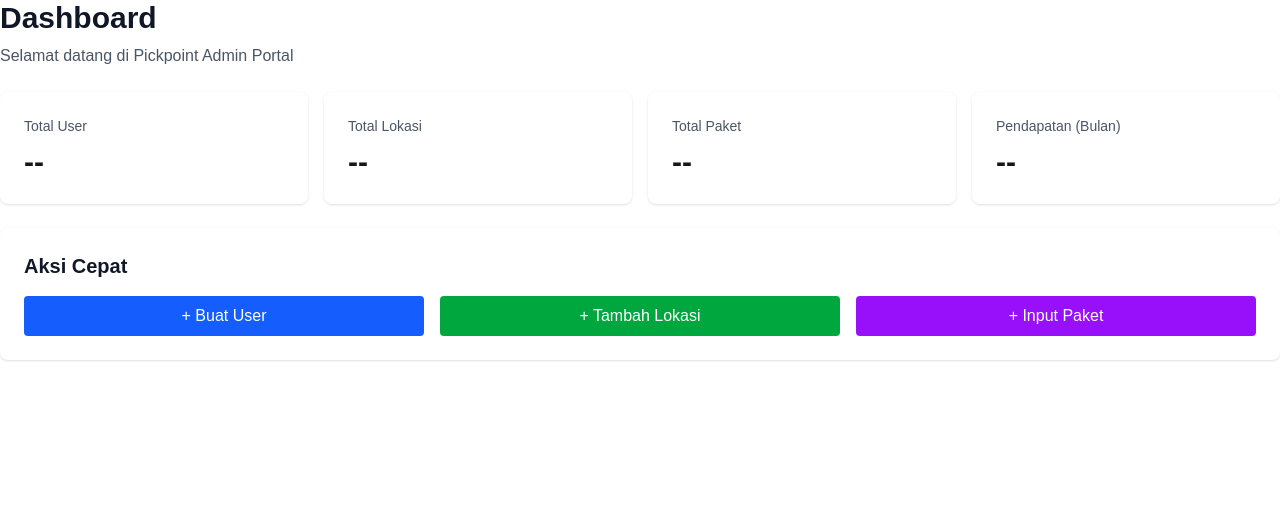
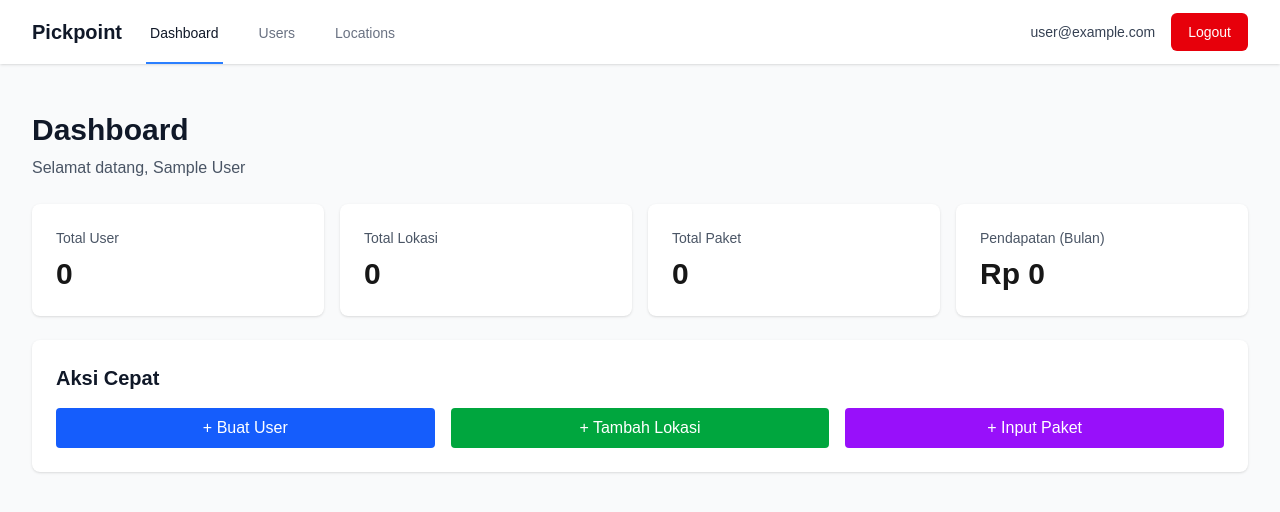
Before and after one commit to shauridh/pickpointdash, a Next.js app in the folder pickpoint/: page /dashboard in a window 1280 px wide. Shown: the top 512 px of the page. Built offline with nearby package versions, Linux system fonts and the light colour scheme; no server answers; the database is empty; sample sign-in values are in the browser's storage.

Commit message:
feat: add dashboard stats API, real data fetching, layout with navbar & logout

```diff
--- /dev/null
+++ b/pickpoint/app/api/dashboard/stats/route.ts
@@ -0,0 +1,50 @@
+import { NextResponse } from 'next/server'
+import { getServerSession } from 'next-auth'
+import { authOptions } from '@/app/api/auth/[...nextauth]/route'
+import { prisma } from '@/lib/prisma'
+
+export async function GET() {
+  try {
+    const session = await getServerSession(authOptions)
+
+    if (!session) {
+      return NextResponse.json({ error: 'Unauthorized' }, { status: 401 })
+    }
+
+    // Get stats dari database
+    const [totalUsers, totalLocations, totalPackages] = await Promise.all([
+      prisma.user.count(),
+      prisma.location.count(),
+      prisma.package.count(),
+    ])
+
+    // Calculate revenue bulan ini (simplified - bisa disesuaikan dengan logic bisnis)
+    const startOfMonth = new Date()
+    startOfMonth.setDate(1)
+    startOfMonth.setHours(0, 0, 0, 0)
+
+    const monthlyRevenue = await prisma.package.aggregate({
+      where: {
+        createdAt: {
+          gte: startOfMonth,
+        },
+      },
+      _sum: {
+        price: true,
+      },
+    })
+
+    return NextResponse.json({
+      totalUsers,
+      totalLocations,
+      totalPackages,
+      monthlyRevenue: monthlyRevenue._sum.price || 0,
+    })
+  } catch (error) {
+    console.error('Error fetching dashboard stats:', error)
+    return NextResponse.json(
+      { error: 'Failed to fetch dashboard stats' },
+      { status: 500 }
+    )
+  }
+}
--- /dev/null
+++ b/pickpoint/app/dashboard/layout.tsx
@@ -0,0 +1,74 @@
+'use client'
+
+import { useSession, signOut } from 'next-auth/react'
+import Link from 'next/link'
+import { usePathname } from 'next/navigation'
+
+export default function DashboardLayout({
+  children,
+}: {
+  children: React.ReactNode
+}) {
+  const { data: session } = useSession()
+  const pathname = usePathname()
+
+  const navigation = [
+    { name: 'Dashboard', href: '/dashboard' },
+    { name: 'Users', href: '/users' },
+    { name: 'Locations', href: '/locations' },
+  ]
+
+  const handleLogout = () => {
+    signOut({ callbackUrl: '/login' })
+  }
+
+  return (
+    <div className="min-h-screen bg-gray-50">
+      {/* Navbar */}
+      <nav className="bg-white shadow-sm">
+        <div className="max-w-7xl mx-auto px-4 sm:px-6 lg:px-8">
+          <div className="flex justify-between h-16">
+            <div className="flex">
+              <div className="flex-shrink-0 flex items-center">
+                <h1 className="text-xl font-bold text-gray-900">Pickpoint</h1>
+              </div>
+              <div className="hidden sm:ml-6 sm:flex sm:space-x-8">
+                {navigation.map((item) => (
+                  <Link
+                    key={item.name}
+                    href={item.href}
+                    className={`inline-flex items-center px-1 pt-1 border-b-2 text-sm font-medium ${
+                      pathname === item.href
+                        ? 'border-blue-500 text-gray-900'
+                        : 'border-transparent text-gray-500 hover:border-gray-300 hover:text-gray-700'
+                    }`}
+                  >
+                    {item.name}
+                  </Link>
+                ))}
+              </div>
+            </div>
+            <div className="flex items-center">
+              <div className="flex-shrink-0">
+                <span className="text-sm text-gray-700 mr-4">
+                  {session?.user?.email}
+                </span>
+                <button
+                  onClick={handleLogout}
+                  className="inline-flex items-center px-4 py-2 border border-transparent text-sm font-medium rounded-md text-white bg-red-600 hover:bg-red-700 focus:outline-none focus:ring-2 focus:ring-offset-2 focus:ring-red-500"
+                >
+                  Logout
+                </button>
+              </div>
+            </div>
+          </div>
+        </div>
+      </nav>
+
+      {/* Main Content */}
+      <main className="max-w-7xl mx-auto py-6 sm:px-6 lg:px-8">
+        <div className="px-4 py-6 sm:px-0">{children}</div>
+      </main>
+    </div>
+  )
+}
--- a/pickpoint/app/dashboard/page.tsx
+++ b/pickpoint/app/dashboard/page.tsx
@@ -2,7 +2,14 @@
 
 import { useSession } from 'next-auth/react'
 import { useRouter } from 'next/navigation'
-import { useEffect } from 'react'
+import { useEffect, useState } from 'react'
+
+interface DashboardStats {
+  totalUsers: number
+  totalLocations: number
+  totalPackages: number
+  monthlyRevenue: number
+}
 
 export default function DashboardPage() {
   const { data: session, status } = useSession({
@@ -12,8 +19,25 @@ export default function DashboardPage() {
     },
   })
   const router = useRouter()
+  const [stats, setStats] = useState<DashboardStats | null>(null)
+  const [loading, setLoading] = useState(true)
 
-  if (status === 'loading') {
+  useEffect(() => {
+    if (session) {
+      fetch('/api/dashboard/stats')
+        .then((res) => res.json())
+        .then((data) => {
+          setStats(data)
+          setLoading(false)
+        })
+        .catch((error) => {
+          console.error('Failed to fetch stats:', error)
+          setLoading(false)
+        })
+    }
+  }, [session])
+
+  if (status === 'loading' || loading) {
     return (
       <div className="flex items-center justify-center min-h-screen">
         <div>Loading...</div>
@@ -25,30 +49,48 @@ export default function DashboardPage() {
     return null
   }
 
+  const formatCurrency = (amount: number) => {
+    return new Intl.NumberFormat('id-ID', {
+      style: 'currency',
+      currency: 'IDR',
+      minimumFractionDigits: 0,
+    }).format(amount)
+  }
+
   return (
     <div className="space-y-6">
       <div>
         <h1 className="text-3xl font-bold text-gray-900">Dashboard</h1>
-        <p className="text-gray-600 mt-2">Selamat datang di Pickpoint Admin Portal</p>
+        <p className="text-gray-600 mt-2">
+          Selamat datang, {session.user?.name || session.user?.email}
+        </p>
       </div>
 
       {/* Stats Grid */}
       <div className="grid grid-cols-1 md:grid-cols-4 gap-4">
         <div className="bg-white rounded-lg shadow p-6">
           <div className="text-gray-600 text-sm">Total User</div>
-          <div className="text-3xl font-bold mt-2">--</div>
+          <div className="text-3xl font-bold mt-2">
+            {stats?.totalUsers || 0}
+          </div>
         </div>
         <div className="bg-white rounded-lg shadow p-6">
           <div className="text-gray-600 text-sm">Total Lokasi</div>
-          <div className="text-3xl font-bold mt-2">--</div>
+          <div className="text-3xl font-bold mt-2">
+            {stats?.totalLocations || 0}
+          </div>
         </div>
         <div className="bg-white rounded-lg shadow p-6">
           <div className="text-gray-600 text-sm">Total Paket</div>
-          <div className="text-3xl font-bold mt-2">--</div>
+          <div className="text-3xl font-bold mt-2">
+            {stats?.totalPackages || 0}
+          </div>
         </div>
         <div className="bg-white rounded-lg shadow p-6">
           <div className="text-gray-600 text-sm">Pendapatan (Bulan)</div>
-          <div className="text-3xl font-bold mt-2">--</div>
+          <div className="text-3xl font-bold mt-2">
+            {stats ? formatCurrency(stats.monthlyRevenue) : 'Rp 0'}
+          </div>
         </div>
       </div>
 
--- a/pickpoint/package.json
+++ b/pickpoint/package.json
@@ -10,7 +10,11 @@
     "prisma:generate": "prisma generate",
     "prisma:migrate": "prisma migrate dev",
     "prisma:push": "prisma db push",
-    "prisma:studio": "prisma studio"
+    "prisma:studio": "prisma studio",
+    "prisma:seed": "node prisma/seed.js"
+  },
+  "prisma": {
+    "seed": "node prisma/seed.js"
   },
   "dependencies": {
     "@auth/prisma-adapter": "^2.11.1",
```
